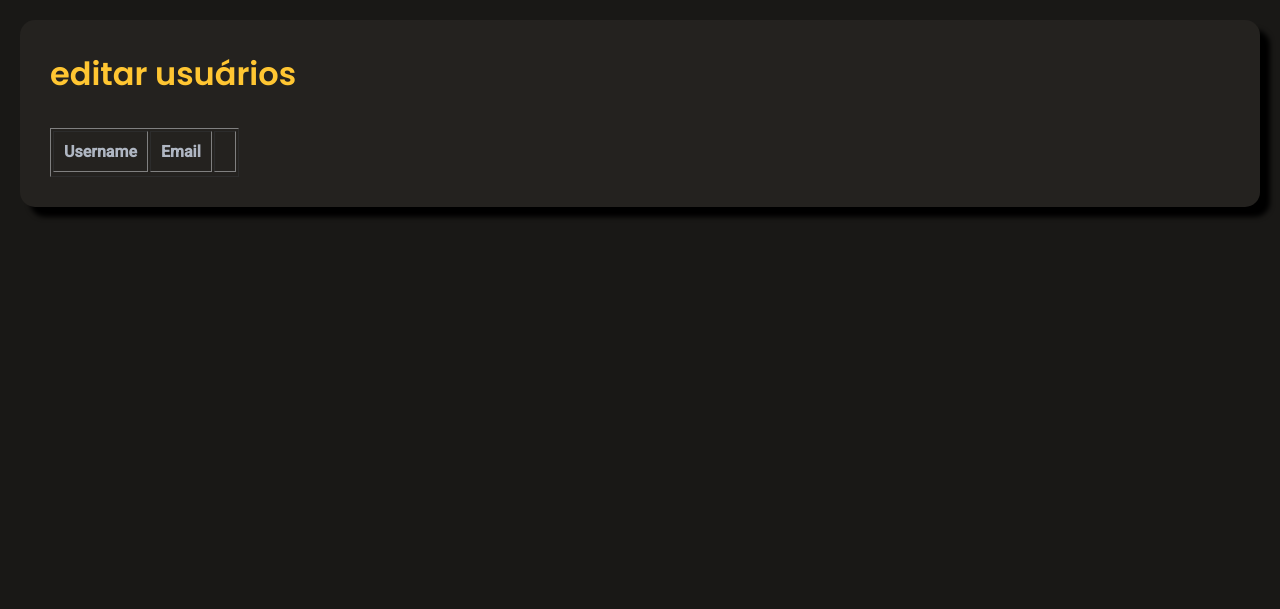
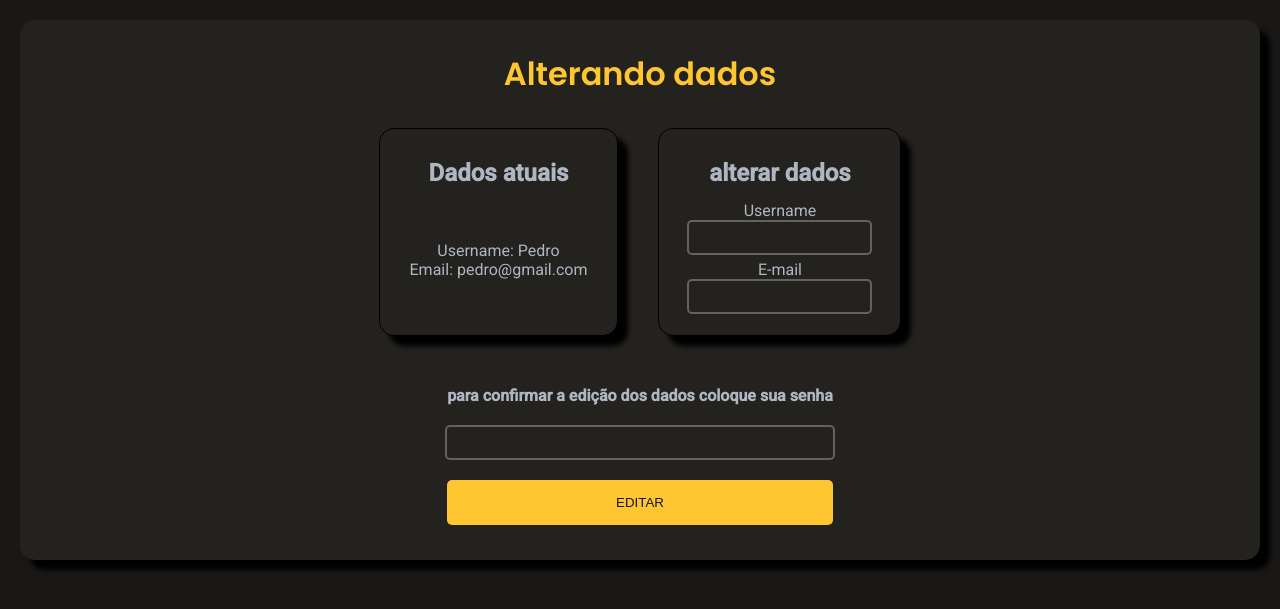
Before and after one commit to CarlosG18/CRUD_django, a Django app: page /crud/home/editar/ in a window 1280 px wide. Shown: the part 54-663 px from the top of the page. Run offline with Django 4.2, Linux system fonts and the light colour scheme; a user stored in the database is signed in; data comes from the database, SQL or seed files in the repository; both versions use the stored data as it was after the commit; lists and menus that the app fills with data are empty.

Commit message:
add styles of editar.html

```diff
--- /dev/null
+++ b/system/crud/static/crud/css/editar.css
@@ -0,0 +1,68 @@
+.flex-column{
+  display: flex;
+  flex-direction: column;
+  align-items: center;
+  justify-content: center;
+}
+
+.flex{
+  display: flex;
+}
+
+.txt-center{
+  text-align: center;
+}
+
+.button{
+  background-color: var(--primary-color);
+  border: none;
+  padding: 15px 15px;
+  border-radius: 5px;
+  color: var(--background);
+}
+
+.mx-10{
+  margin: 0 20px;
+}
+
+.border{
+  border: 1px solid black;
+}
+
+.h-100{
+  height: 100%;
+}
+
+.my-30{
+  margin: 30px 0;
+}
+
+.my-20{
+  margin: 20px 0;
+}
+
+.mb-20{
+  margin-bottom: 20px;
+}
+
+input{
+  color: white;
+  width: 100%;
+  margin-bottom: 5px;
+  border-radius: 5px;
+  border: 2px solid #cdcdcd60;
+  padding: 8px 0;
+  background-color: var(--form-background);
+}
+
+@media (max-width: 800px){
+  .data{
+    flex-direction: column;
+  }
+  .box{
+    text-align: center;
+  }
+  .data-atual{
+    margin-bottom: 30px;
+  }
+}
--- a/system/crud/templates/crud/editar.html
+++ b/system/crud/templates/crud/editar.html
@@ -6,6 +6,7 @@
     <meta http-equiv="X-UA-Compatible" content="IE=edge">
     <meta name="viewport" content="width=device-width, initial-scale=1.0">
     <link rel="stylesheet" href="{% static 'crud/css/list_user.css' %}">
+    <link rel="stylesheet" href="{% static 'crud/css/editar.css' %}">
     <link rel="shortcut icon" href="{%  static 'crud/images/favicon.ico' %}" type="image/x-icon">
     <link rel="preconnect" href="https://fonts.googleapis.com">
     <link rel="preconnect" href="https://fonts.gstatic.com" crossorigin>
@@ -31,28 +32,38 @@
   </header>
 
   <main>
-    <div class="flex-center box">
-      <h1 class="title"> editar usuários </h1>
-      <table border="1">
-        <thead>
-          <tr>
-            <th>Username</th>
-            <th>Email</th>
-            <th></th>
-          </tr>
-        </thead>
-        <tbody>
-      {% for user in users %}
-          <tr>
-            {% if user.username != request.user.username %}
-            <td>{{ user.username }}</td>
-            <td>{{ user.email }}</td>
-            <td><a href="#">x</a></td>
-            {% endif %}
-          </tr>
-      {% endfor %}
-        </tbody>
-      </table>
+    <div class="box flex-column">
+      <h1 class="title">Alterando dados</h1>
+
+      <div class="data flex my-30">
+        <div class="data-atual mx-10 box border">
+          <h2 class="txt-center">Dados atuais</h2>
+          <div class="h-100 flex-column">
+            <p>Username: {{ request.user.username }}</p>
+            <p>Email: {{ request.user.email }}</p>
+          </div>
+        </div>
+        <div class="mx-10 box border">
+          <h2 class="txt-center">alterar dados</h2>
+          <div class="h-100 flex-column">
+            <form id="form_edit" class="flex-column">
+              <label for="username_in">Username</label>
+              <input required="true" autocomplete="false" type="text" id="username_in" name="nome">
+              <label for="email_in">E-mail</label>
+              <input required="true" type="email" id="email_in" name="email">
+            </form>
+          </div>
+        </div>
+      </div>
+
+      <div class="confirm">
+        <p class="my-20"><b>para confirmar a edição dos dados coloque sua senha</b></p>
+        <div class="flex-column">
+          <input class="mb-20" form="form_edit" required="true" type="password" id="password" name="password" pattern="(?=.*\d)(?=.*[a-z])(?=.*[A-Z]).{8,}">
+          <input form="form_edit" class="button" type="submit" value="EDITAR">
+        </div>
+      </div>
+
     </div>
   </main>
 
--- a/system/crud/urls.py
+++ b/system/crud/urls.py
@@ -6,7 +6,7 @@ app_name='crud'
 urlpatterns = [
   path('', views.index, name="index"),
   path('home/list_user/', views.List_userView.as_view(), name="list_user"),
-  path('home/editar/', views.EditarView.as_view(), name="editar"),
+  path('home/editar/', views.editar, name="editar"),
   path('home/delete/', views.DeleteView.as_view(), name="delete"),
   path("registrer/", views.registrer, name="registrer"),
   path("save_cadastro/", views.save_cadastro, name="save_cadastro"),
--- a/system/crud/views.py
+++ b/system/crud/views.py
@@ -74,11 +74,8 @@ class DeleteView(generic.ListView):
   def get_queryset(self):
     return User.objects.all()
 
-class EditarView(generic.ListView):
-  template_name = "crud/editar.html"
-  context_object_name = "users"
-  def get_queryset(self):
-    return User.objects.all()
+def editar(request):
+  return render(request, "crud/editar.html")
 
 def delete_user(request, id):
   User.objects.filter(id=id).delete()
```
Also changed, not shown: system/db.sqlite3.
